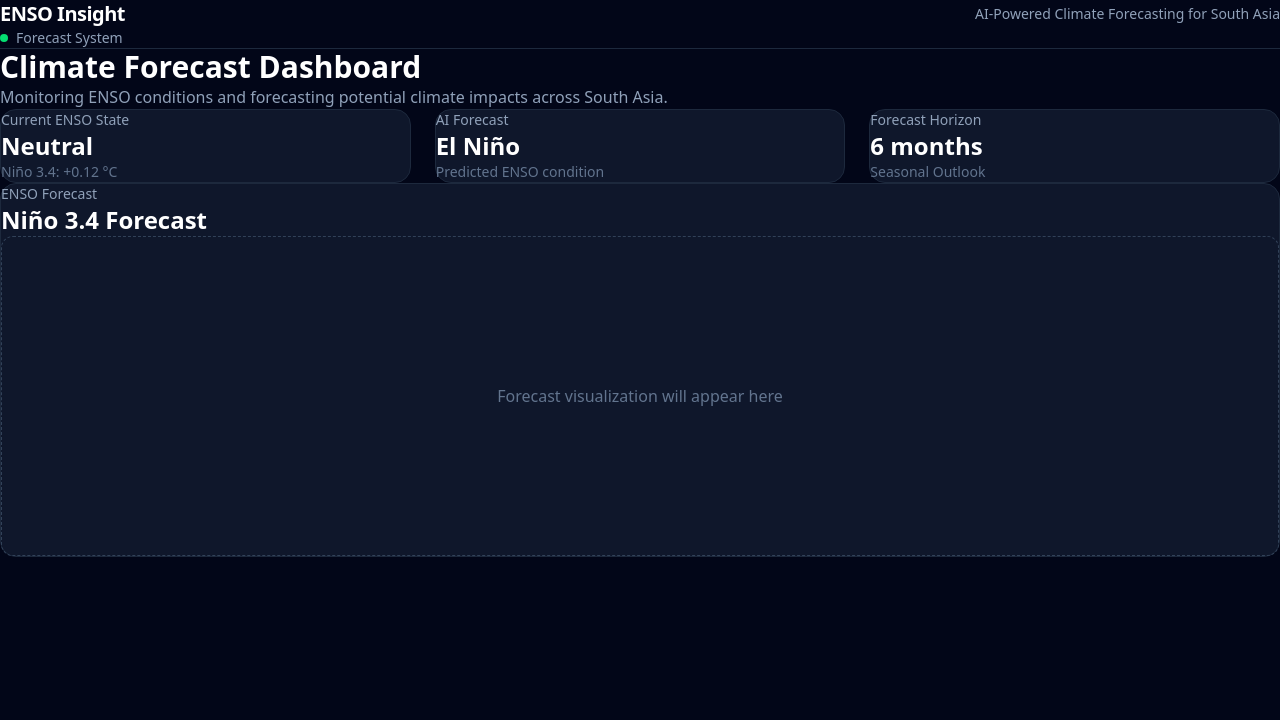
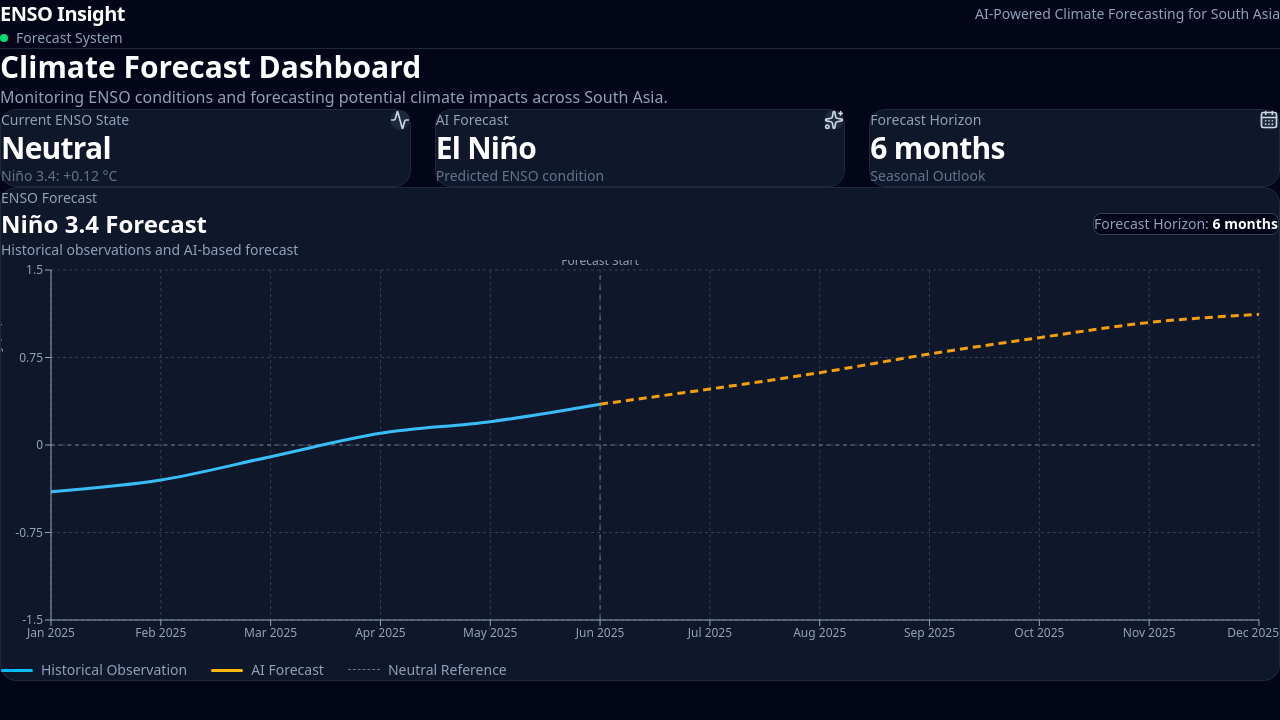
Before and after one commit to Rojin-Dhami/AI-Enhanced-Prediction-of-El-Ni-o-and-its-Regional-Climate-Impacts, a Next.js app: page / in a window 1280 px wide. Shown: the top 720 px of the page. Built offline with nearby package versions, Linux system fonts and the light colour scheme.

Commit message:
Update due to prototype data

```diff
--- a/components/dashboard/ENSOForecastChart.tsx
+++ b/components/dashboard/ENSOForecastChart.tsx
@@ -1,6 +1,22 @@
+"use client";
+
+import {
+    LineChart,
+    Line,
+    XAxis,
+    YAxis,
+    CartesianGrid,
+    Tooltip,
+    ResponsiveContainer,
+    ReferenceLine,
+} from "recharts";
+
+import {ensoData} from "@/data/enso-data";
+
 export default function ENSOForecastChart() {
     return(
-        <section className="mt-8 rounded-2xl border border-slate-800 bg-slate-900 p-6">
+        <section className="rounded-2xl border border-slate-800 bg-slate-900 p-6 md:p-8">
+            <div className="flex flex-col justify-between gap-4 md:flex-row md:items-center">
                 <div>
                     <p className="text-sm text-slate-400">
                         ENSO Forecast
@@ -8,12 +24,62 @@ export default function ENSOForecastChart() {
                     <h2 className="mt-1 text-2xl font-bold text-white">
                         Niño 3.4 Forecast
                     </h2>
+                    <p className="mt-2 text-sm text-slate-400">
+                        Historical observations and AI-based forecast
+                    </p>
                 </div>
 
-            <div className="mt-6 flex h-80 items-center justify-center rounded-xl border border-dashed border-slate-700">
-                <p className="text-slate-500">
-                    Forecast visualization will appear here
-                </p>
+                <div className="rounded-lg border border-slate-700 bg-slate-950 px-4 py-2 text-sm text-slate-400">
+                    Forecast Horizon:{" "}
+                    <span className="font-semibold text-white">6 months</span>
+                </div>
+            </div>
+
+            <div className="mt-8 h-[400px] w-full">
+                <ResponsiveContainer width="100%" height="100%">
+                    <LineChart data={ensoData} margin={{top:10, right:20, left:-10, bottom: 10}}>
+                        <CartesianGrid strokeDasharray="3 3" stroke="#334155"/>
+                        <XAxis dataKey="date" stroke="#94a3b8" tick={{fontSize: 12}}/>
+                        <YAxis stroke="#94a3b8" tick={{fontSize: 12}} domain={[-1.5,1.5]}
+                            label={{
+                                value: "Niño 3.4 Anomaly (°C)",
+                                angle: -90,
+                                position: "insideLeft",
+                                fill: "#94a3b8",
+                                fontSize: 12,
+                            }}
+                        />
+                        <Tooltip contentStyle={{backgroundColor: "#020617", border: "1px solid #334155", borderRadius: "10px"}} labelStyle={{color:"#e2e9f0"}}/>
+                        <ReferenceLine y={0} stroke="#64748b" strokeDasharray="4 4"/>
+                        <ReferenceLine x="Jun 2025" stroke="#64748b" strokeDasharray="5 5"
+                            label={{
+                                value: "Forecast Start",
+                                position: "top",
+                                fill: "#94a3b8",
+                                fontSize: 12,
+                            }}
+                        />
+                        <Line type="monotone" dataKey="observed" stroke="#38bdf8" strokeWidth={3} dot={false} connectNulls={false} name="Observed"/>
+                        <Line type="monotone" dataKey="predicted" stroke="#f59e0b" strokeWidth={3} strokeDasharray="8 5" dot={false} connectNulls name="Predicted"/>
+                    </LineChart>
+                </ResponsiveContainer>
+            </div>
+
+            <div className="mt-4 flex flex-wrap gap-6 text-sm text-slate-400">
+                <div className="flex items-center gap-2">
+                    <span className="h-[3px] w-8 rounded-full bg-sky-400"/>
+                    Historical Observation
+                </div>
+
+                <div className="flex items-center gap-2">
+                    <span className="h-[3px] w-8 rounded-full bg-amber-400"/>
+                    AI Forecast
+                </div>
+
+                <div className="flex items-center gap-2">
+                    <span className="h-[2px] w-8 border-t border-dashed border-slate-500"/>
+                    Neutral Reference
+                </div>
             </div>
         </section>
     );
--- a/components/dashboard/StatusCards.tsx
+++ b/components/dashboard/StatusCards.tsx
@@ -1,31 +1,48 @@
+import {
+    Activity,
+    Sparkles,
+    CalendarDays,
+} from "lucide-react";
+
 const cards = [
     {
         title: "Current ENSO State",
         value: "Neutral",
         description: "Niño 3.4: +0.12 °C",
+        icon: Activity,
     },
     {
         title: "AI Forecast",
         value: "El Niño",
         description: "Predicted ENSO condition",
+        icon: Sparkles,
     },
     {
         title: "Forecast Horizon",
         value: "6 months",
         description: "Seasonal Outlook",
+        icon: CalendarDays,
     },
 ];
 
 export default function StatusCards() {
     return(
         <section className="grid gap-6 md:grid-cols-3">
-            {cards.map((card) => (
-                <div key={card.title} className="rounded-2xl border border-slate-800 bg-slate-900 p-6">
-                    <p className="text-sm text-slate-400">{card.title}</p>
-                    <h3 className="mt-3 text-2xl font-bold text-white">{card.value}</h3>
-                    <p className="mt-2 text-sm text-slate-500">{card.description}</p>
-                </div>
-            ))}
+            {cards.map((card) => {
+                const Icon = card.icon;
+                return(
+                    <div key={card.title} className="group rounded-2xl border border-slate-800 bg-slate-900 p-6 transition duration-300 hover:-translate-y-1 hover:border-slate-700">
+                        <div className="flex items-start justify-between">
+                            <p className="text-sm font-medium text-slate-400">{card.title}</p>
+                            <div className="rounded-xl bg-slate-800 p-2">
+                                <Icon size={20} className="text-slate-300"/>
+                            </div>
+                        </div>
+                        <h3 className="mt-6 text-3xl font-bold tracking-tight text-white">{card.value}</h3>
+                        <p className="mt-2 text-sm text-slate-500">{card.description}</p>
+                    </div>
+                );
+            })}
         </section>
     );
 }
```
Lines whose indentation alone changed are shown as unchanged.
